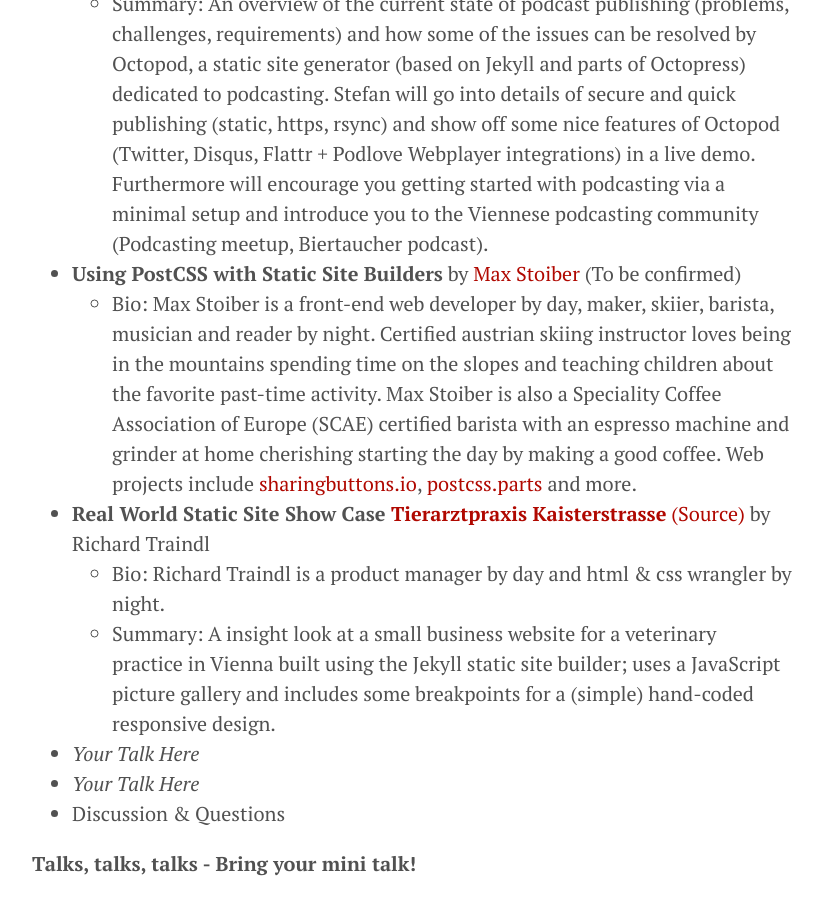
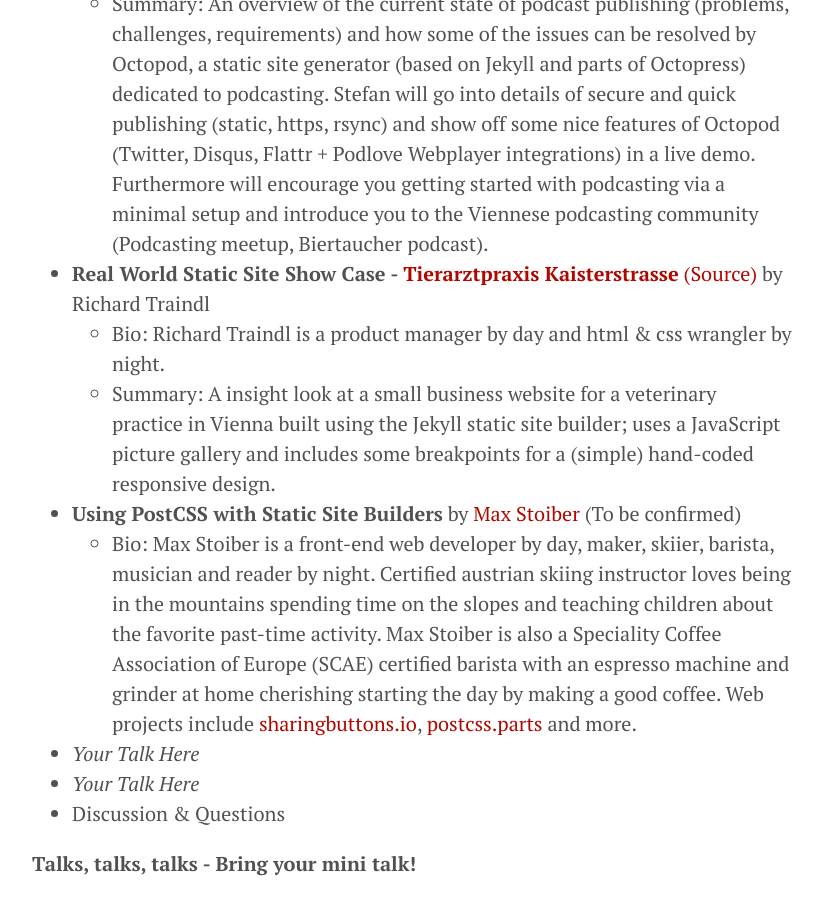
Before and after one commit to goodbyeaustria/archive, a Jekyll site: the page built from index.md, in a window 1280 px wide and 900 px high, scrolled down 1278 px. Shown: the whole window, without its empty margins (228-1050 px from the left). Built offline with Jekyll 4.4.1, drawn with Linux system fonts in a browser that asks for light colours.

```diff
--- a/index.md
+++ b/index.md
@@ -34,12 +34,11 @@ Where:   **@ [sektor5 Coworking Café+Lobby](http://www.sektor5.at), Siebenbrunn
 - **Static site generating for podcasting with Octopress** by [Stefan Haslinger](https://twitter.com/informatom)
    - Bio: Entrepreneur, Rationalist, Cyclist, Agnostic, Software Developer, Physicist, Mathematician, Astronomer, Biertaucher Podcaster
    - Summary: An overview of the current state of podcast publishing (problems, challenges, requirements) and how some of the issues can be resolved by Octopod, a static site generator (based on Jekyll and parts of Octopress) dedicated to podcasting. Stefan will go into details of secure and quick publishing (static, https, rsync) and show off some nice features of Octopod (Twitter, Disqus, Flattr + Podlove Webplayer integrations) in a live demo. Furthermore  will encourage you getting started with podcasting via a minimal setup and introduce you to the Viennese podcasting community (Podcasting meetup, Biertaucher podcast).
+- **Real World Static Site Show Case - [Tierarztpraxis Kaisterstrasse](http://tierarztpraxis-kaiserstrasse.at)** [(Source)](https://github.com/richardtraindl/tierarztpraxis-kaiserstrasse.at) by Richard Traindl
+  - Bio: Richard Traindl is a product manager by day and html & css wrangler by night.
+  - Summary: A insight look at a small business website for a veterinary practice in Vienna built using the Jekyll static site builder; uses a JavaScript picture gallery and includes some breakpoints for a (simple) hand-coded responsive design.
 - **Using PostCSS with Static Site Builders** by [Max Stoiber](http://mxstbr.com)  (To be confirmed)
     - Bio: Max Stoiber is a front-end web developer by day, maker, skiier, barista, musician and reader by night. Certified austrian skiing instructor loves being in the mountains spending time on the slopes and teaching children about the favorite past-time activity. Max Stoiber is also a Speciality Coffee Association of Europe (SCAE) certified barista with an espresso machine and grinder at home cherishing starting the day by making a good coffee. Web projects include [sharingbuttons.io](http://sharingbuttons.io), [postcss.parts](http://postcss.parts) and more.
-- **Real World Static Site Show Case [Tierarztpraxis Kaisterstrasse](http://tierarztpraxis-kaiserstrasse.at)** [(Source)](https://github.com/richardtraindl/tierarztpraxis-kaiserstrasse.at) by Richard Traindl
-  - Bio: Richard Traindl is a product manager by day and html & css wrangler by night.
-  - Summary: A insight look at a small business website for a veterinary practice in Vienna built using the Jekyll static site builder; uses a JavaScript picture gallery and includes some breakpoints for a (simple) hand-coded responsive design.
-
 - _Your Talk Here_
 - _Your Talk Here_
 - Discussion & Questions
```
